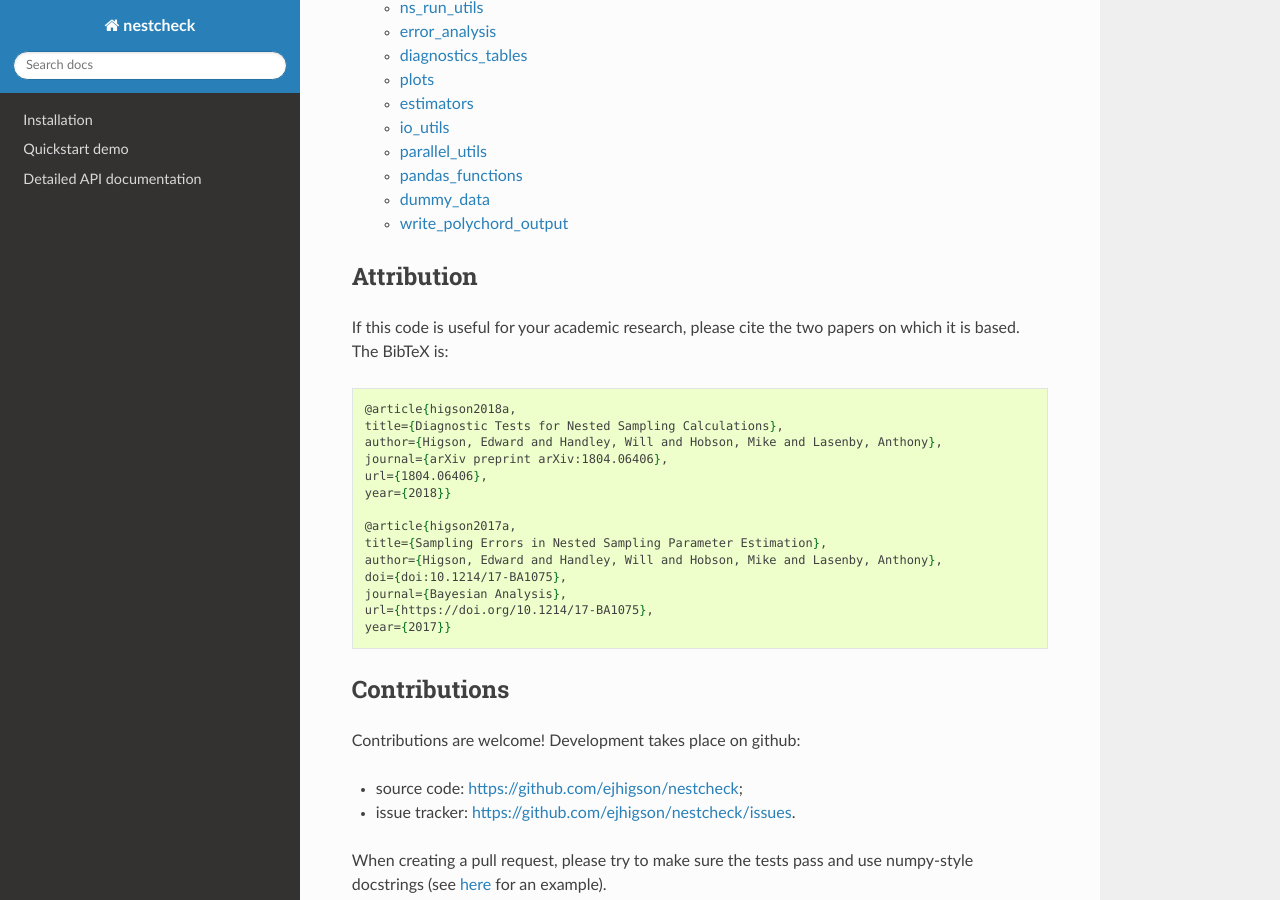
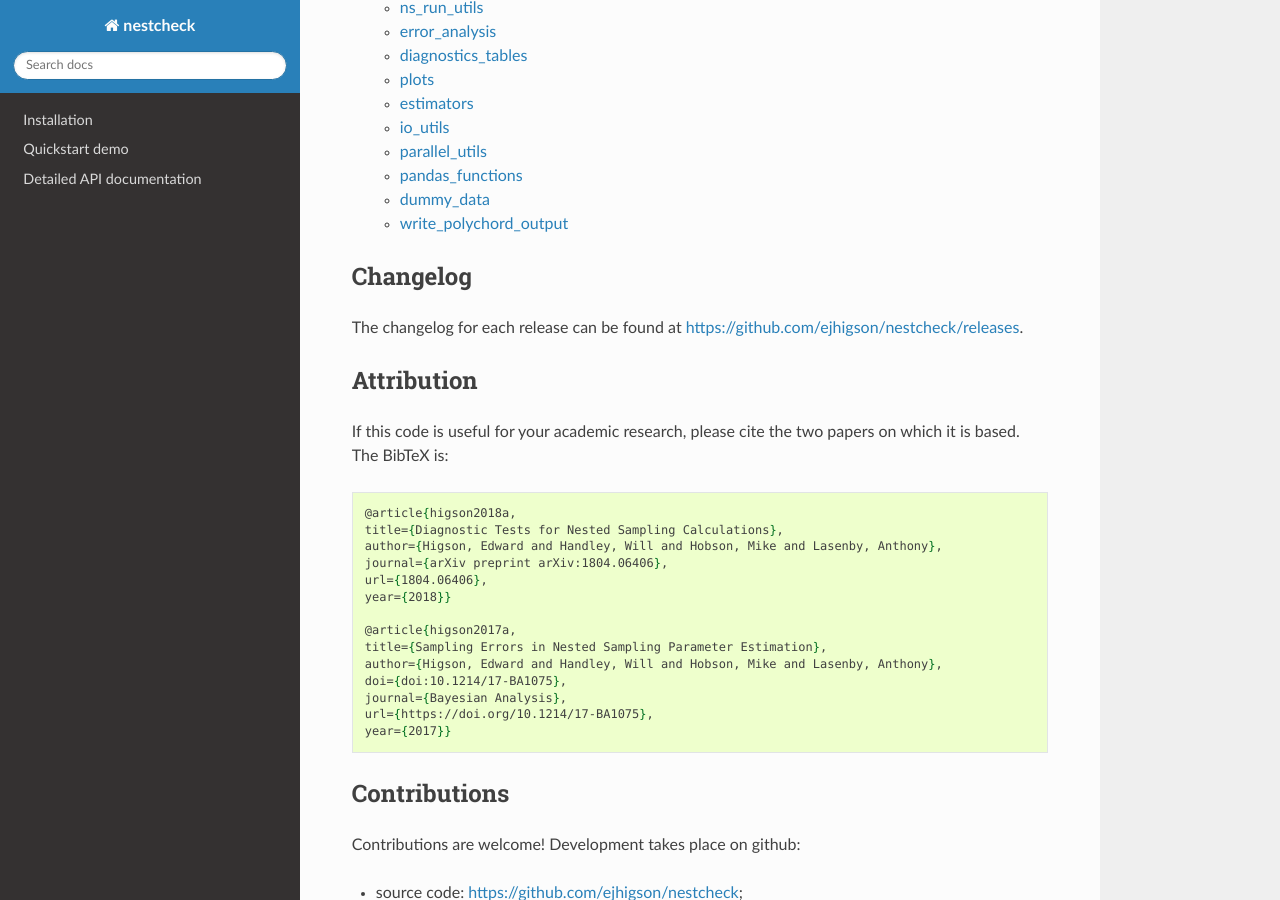
Before and after one commit to ejhigson/nestcheck, a Sphinx documentation site: the page built from docs/index.rst, in a window 1280 px wide and 900 px high, scrolled down 1344 px. Built offline with Sphinx 7.4.7 and the Read the Docs theme 2.0.0, drawn with Linux system fonts in a browser that asks for light colours.

Commit message:
adding changelog link to docs

```diff
--- a/docs/index.rst
+++ b/docs/index.rst
@@ -46,6 +46,12 @@ Documentation contents
    demos/quickstart_demo
    api
 
+Changelog
+---------
+
+The changelog for each release can be found at https://github.com/ejhigson/nestcheck/releases.
+
+
 Attribution
 -----------
 
```
